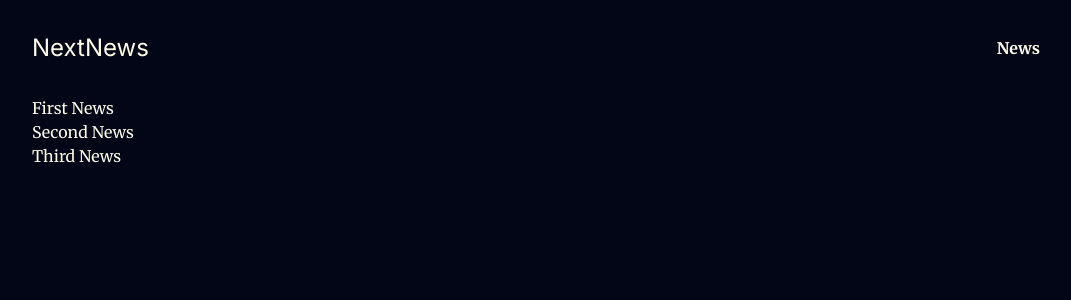
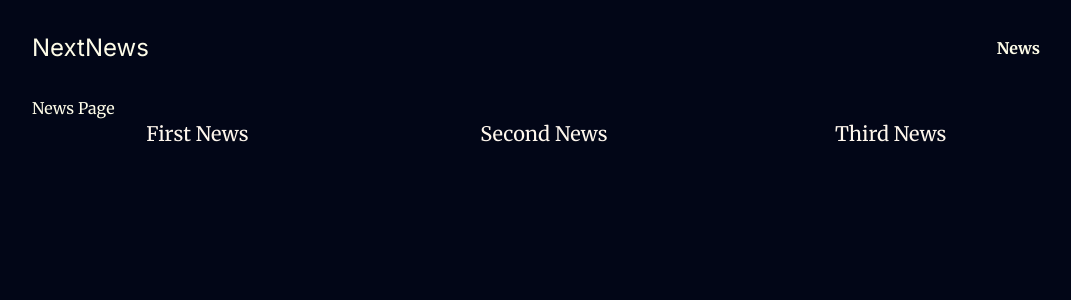
Before and after one commit to yhoyo-stelk08/news-app, a Next.js app: page /news in a window 1280 px wide. Shown: the top 300 px of the page, without its empty margins (96-1167 px from the left). Built offline with nearby package versions, Linux system fonts and the light colour scheme.

Commit message:
feat: do some basic styling.

```diff
--- a/app/news/page.jsx
+++ b/app/news/page.jsx
@@ -2,8 +2,9 @@ import Link from 'next/link';
 
 const NewsPage = () => {
   return (
-    <div>
-      <ul>
+    <>
+    <h1>News Page</h1>
+      <ul className='news-list'>
         <li>
           <Link href='/news/first-news'>First News</Link>
         </li>
@@ -14,7 +15,7 @@ const NewsPage = () => {
           <Link href='/news/third-news'>Third News</Link>
         </li>
       </ul>
-    </div>
+    </>
   );
 };
 export default NewsPage;
```
